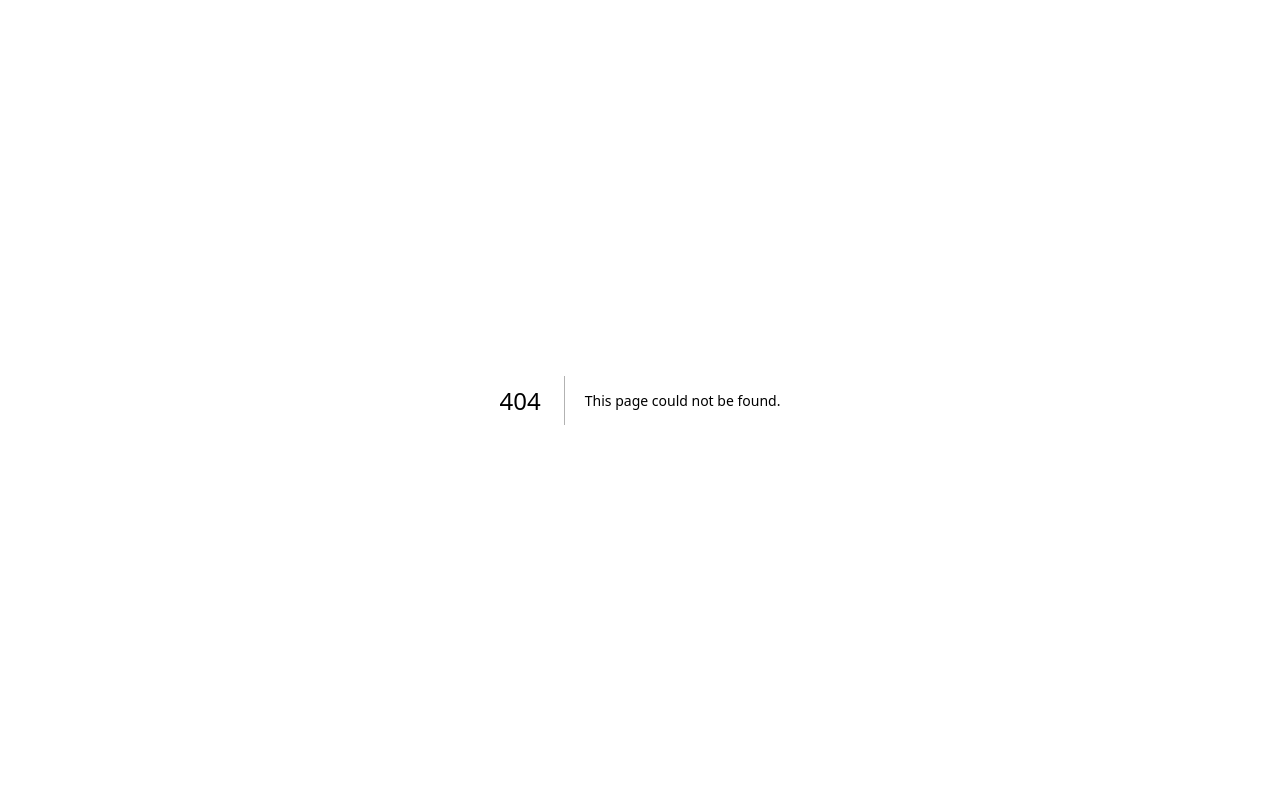
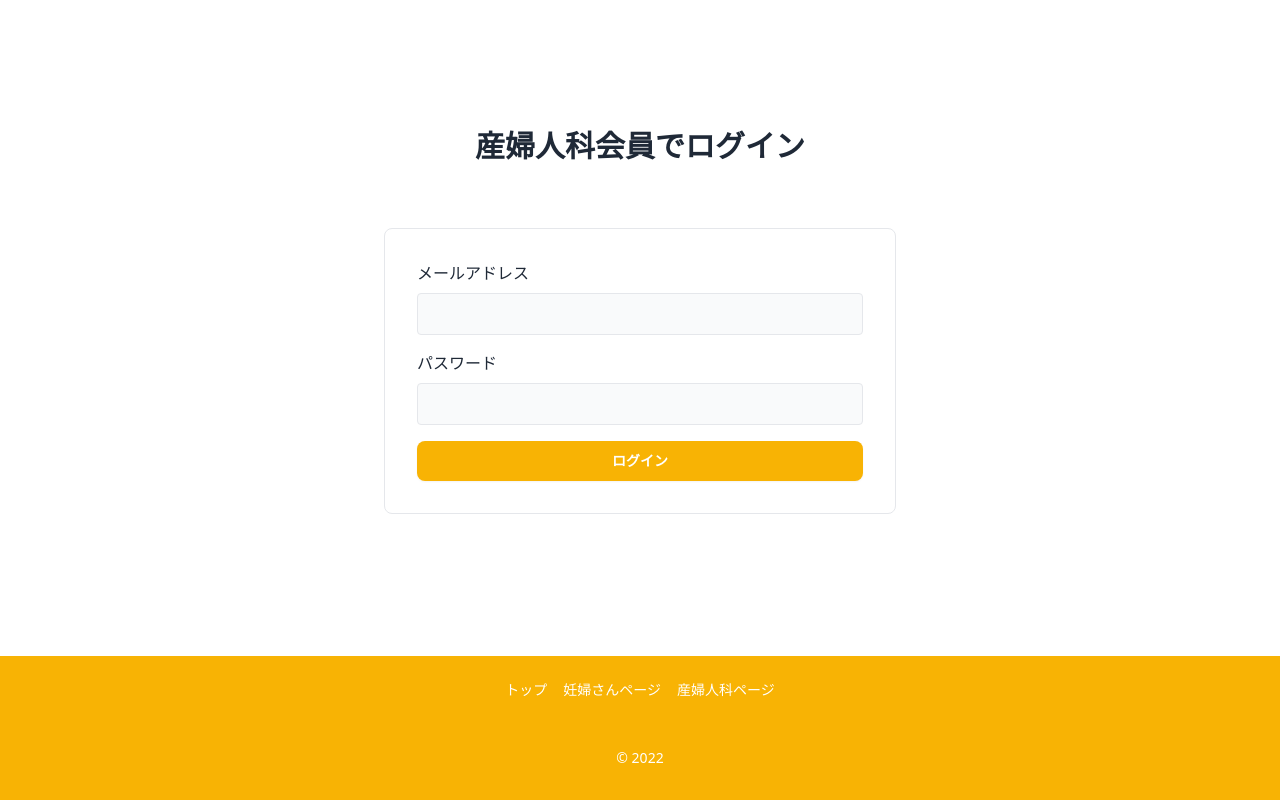
Before and after one commit to taku-Matsunaga/dakkosan, a Next.js app: page /doctor/login in a window 1280 px wide. Before the commit this address had no page. Built offline with nearby package versions, Linux system fonts and the light colour scheme.

Commit message:
カルテ一覧作成

```diff
--- /dev/null
+++ b/pages/doctor/dashboard.jsx
@@ -0,0 +1,49 @@
+import Link from "next/link";
+import Layout from "../../components/layout";
+import SubButton from "../../components/subBtn";
+
+const DoctorDashboard = () => {
+  return (
+    <Layout>
+      <div class="py-6 sm:py-8 lg:py-12">
+        <div class="max-w-screen-2xl px-4 md:px-8 mx-auto">
+          <div class="mb-10 md:mb-16">
+            <h2 class="text-gray-800 text-2xl lg:text-3xl font-bold text-center mb-4 md:mb-6 py-8">
+              産婦人科会員メニュー
+            </h2>
+          </div>
+
+          <div className="max-w-[500px] m-auto">
+            <div class="flex gap-3 justify-between mb-5">
+              <Link
+                href="/doctor/filelist"
+                className="bg-main-orange rounded-lg flex flex-col items-center p-4 aspect-square w-52 justify-center shadow-md"
+              >
+                <span class="material-symbols-outlined text-white text-4xl pb-4">
+                  list_alt
+                </span>
+                <p className="text-white font-bold">カルテ一覧</p>
+              </Link>
+              <Link
+                href="/ninpu/record"
+                className="bg-main-orange rounded-lg flex flex-col items-center p-4 aspect-square w-52 justify-center shadow-md"
+              >
+                <span class="material-symbols-outlined text-white text-4xl pb-4">
+                  settings
+                </span>
+                <p className="text-white font-bold">病院情報</p>
+              </Link>
+            </div>
+            <SubButton
+              text="アンケートに回答"
+              href=""
+              icon={<span class="material-symbols-outlined">edit_note</span>}
+            />
+          </div>
+        </div>
+      </div>
+    </Layout>
+  );
+};
+
+export default DoctorDashboard;
--- /dev/null
+++ b/pages/doctor/filelist.jsx
@@ -0,0 +1,72 @@
+import React, { useCallback, useRef } from "react";
+import Layout from "../../components/layout";
+
+const Store = () => {
+  const ref = useRef();
+  /**
+   * ダイアローグを開く処理
+   */
+  const handleOpenDialog = useCallback(() => {
+    if (ref.current) ref.current.showModal();
+  }, [ref]);
+  /**
+   * ダイアローグを閉じる処理
+   */
+  const handleCloseDialog = useCallback(() => {
+    if (ref.current) ref.current.close();
+  }, [ref]);
+  /**
+   * ダイアローグ内のクリックイベントハンドラーに渡す処理
+   */
+  const handleClickInDialog = useCallback((e) => {
+    e.stopPropagation();
+  }, []);
+  return (
+    <Layout>
+      <p className="text-center font-bold my-4">カルテ一覧</p>
+      {(() => {
+        const items = [];
+        for (let i = 0; i < 5; i++) {
+          items.push(
+            <>
+              <div>
+                <div
+                  role="button"
+                  onClick={handleOpenDialog}
+                  onKeyDown={handleOpenDialog}
+                  className="flex"
+                  tabIndex={0}
+                >
+                  <img
+                    src="/images/file.jpg"
+                    alt=""
+                    className="m-auto"
+                    width="300"
+                    height="200"
+                  />
+                </div>
+              </div>
+            </>
+          );
+        }
+        return <ul>{items}</ul>;
+      })()}
+      <dialog ref={ref} className="image-dialog" onClick={handleCloseDialog}>
+        <div onClick={handleClickInDialog} className="contents">
+          <img src="/images/file.jpg" alt="" width="100%" />
+        </div>
+      </dialog>
+
+      <div className="w-full fixed bottom-14 text-center">
+        <a
+          href="/doctor/dashboard"
+          className="focus:outline-none text-main-orange font-bold bg-white rounded-lg text-sm px-5 py-2.5 inline-block text-center border-2 border-main-orange shadow-sm w-5/6"
+        >
+          産婦人科会員トップ画面に戻る
+        </a>
+      </div>
+    </Layout>
+  );
+};
+
+export default Store;
--- /dev/null
+++ b/pages/doctor/login.jsx
@@ -0,0 +1,50 @@
+import Button from "../../components/button";
+import Layout from "../../components/layout";
+
+const DoctorLogin = () => {
+  return (
+    <Layout>
+      <div class="bg-white py-6 sm:py-8 lg:py-12">
+        <div class="max-w-screen-2xl px-4 md:px-8 mx-auto">
+          <h2 class="text-gray-800 text-2xl lg:text-3xl font-bold text-center mb-4 md:mb-8 py-8">
+            産婦人科会員でログイン
+          </h2>
+
+          <form class="max-w-lg border rounded-lg mx-auto">
+            <div class="flex flex-col gap-4 p-4 md:p-8">
+              <div>
+                <label
+                  for="email"
+                  class="inline-block text-gray-800 text-sm sm:text-base mb-2"
+                >
+                  メールアドレス
+                </label>
+                <input
+                  name="email"
+                  class="w-full bg-gray-50 text-gray-800 border focus:ring ring-indigo-300 rounded outline-none transition duration-100 px-3 py-2"
+                />
+              </div>
+
+              <div>
+                <label
+                  for="password"
+                  class="inline-block text-gray-800 text-sm sm:text-base mb-2"
+                >
+                  パスワード
+                </label>
+                <input
+                  name="password"
+                  class="w-full bg-gray-50 text-gray-800 border focus:ring ring-indigo-300 rounded outline-none transition duration-100 px-3 py-2"
+                />
+              </div>
+
+              <Button text="ログイン" href="/doctor/dashboard" />
+            </div>
+          </form>
+        </div>
+      </div>
+    </Layout>
+  );
+};
+
+export default DoctorLogin;
--- a/pages/index.jsx
+++ b/pages/index.jsx
@@ -22,7 +22,7 @@ export default function Home() {
           </div>
           <div className="w-4/5 mx-auto flex flex-col gap-4 mb-20">
             <Button text="妊婦さん会員でログイン" href="/ninpu/login" />
-            <OutlinedBtn text="産婦人科会員でログイン" />
+            <OutlinedBtn text="産婦人科会員でログイン" href="/doctor/login" />
           </div>
         </section>
         <section>
--- a/pages/ninpu/record/capture.jsx
+++ b/pages/ninpu/record/capture.jsx
@@ -12,7 +12,7 @@ const Capture = () => {
           className="bg-main-orange rounded-lg flex flex-col items-center p-4 aspect-square w-40 justify-center shadow-md text-white font-bold"
           onClick={handleClick}
         >
-          <span class="material-symbols-outlined text-white text-4xl pb-4">
+          <span className="material-symbols-outlined text-white text-4xl pb-4">
             photo_camera
           </span>
           カルテを撮影
```
